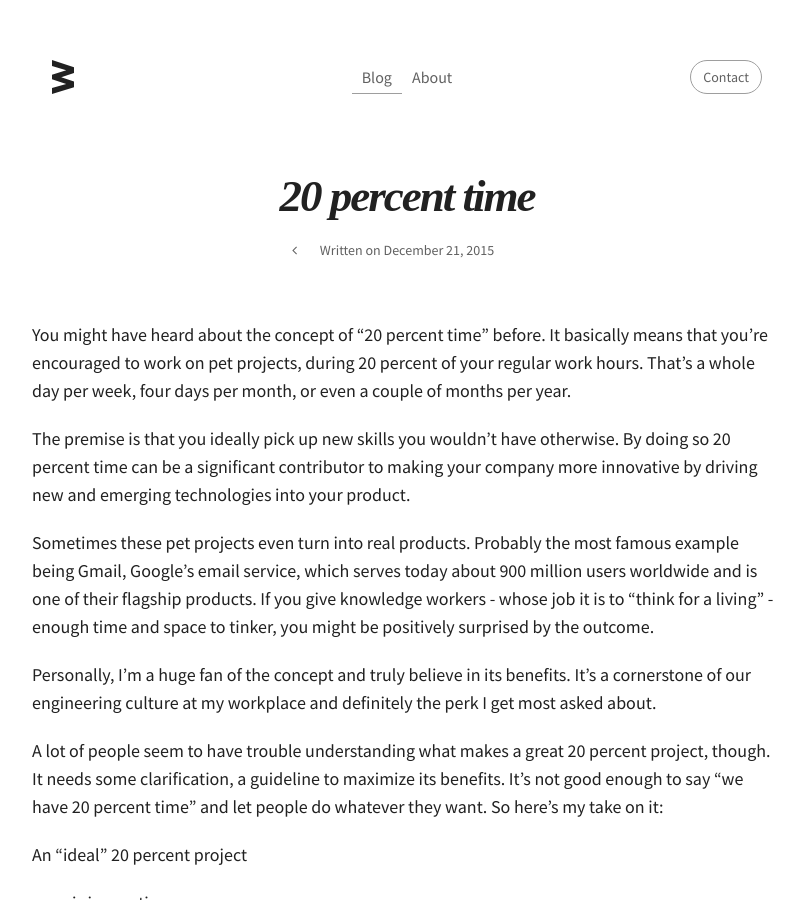
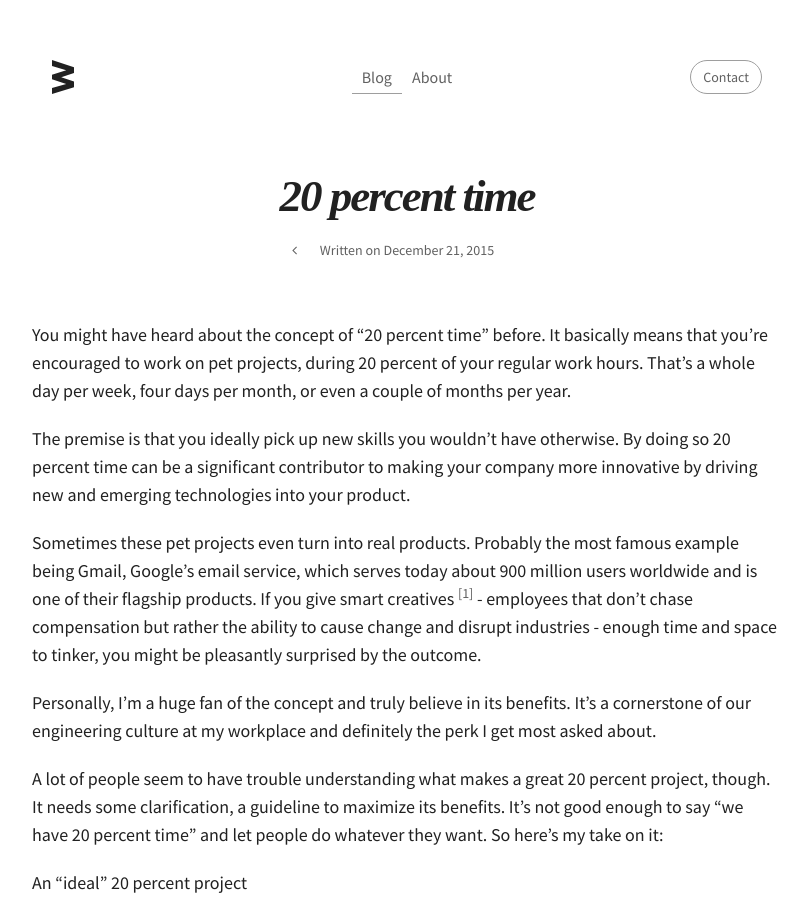
Before and after one commit to martinbuberl/martinbuberl.github.io, a Jekyll site: the page built from _posts/2015-12-21-20-percent-time.md, in a window 1280 px wide and 900 px high. Shown: the whole window, without its empty margins (233-1041 px from the left). Built offline with Jekyll 4.4.1, drawn with Linux system fonts in a browser that asks for light colours; nearby versions of some CDN libraries; some web fonts are replaced; Markdown is read by kramdown in place of the engine named in the settings; some of the changed text lies outside the part shown.

Commit message:
Replaced knowledge workers with smart creatives

```diff
--- a/_posts/2015-12-21-20-percent-time.md
+++ b/_posts/2015-12-21-20-percent-time.md
@@ -11,7 +11,7 @@ You might have heard about the concept of “20 percent time” before. It basic
 
 The premise is that you ideally pick up new skills you wouldn’t have otherwise. By doing so 20 percent time can be a significant contributor to making your company more innovative by driving new and emerging technologies into your product.
 
-Sometimes these pet projects even turn into real products. Probably the most famous example being Gmail, Google’s email service, which serves today about 900 million users worldwide and is one of their flagship products. If you give knowledge workers - whose job it is to “think for a living” - enough time and space to tinker, you might be positively surprised by the outcome.
+Sometimes these pet projects even turn into real products. Probably the most famous example being Gmail, Google’s email service, which serves today about 900 million users worldwide and is one of their flagship products. If you give smart creatives <sup id="cite_ref-1" class="reference"><a href="#cite_note-1">[1]</a></sup> - employees that don't chase compensation but rather the ability to cause change and disrupt industries - enough time and space to tinker, you might be pleasantly surprised by the outcome.
 
 Personally, I’m a huge fan of the concept and truly believe in its benefits. It’s a cornerstone of our engineering culture at my workplace and definitely the perk I get most asked about.
 
@@ -51,3 +51,7 @@ Overall, your company is trusting you by giving you the freedom to learn on your
 Note that this is a suggestion, and never let it inhibit your creativity. Afterall, nobody knows what types of projects eventually benefit your company - and that’s part of the charm here.
 
 Enjoy your 20 percent time.
+
+<ol class="reference">
+  <li id="cite_note-1">The term “smart creatives” was coined in a book, called <a target="_blank" href="http://www.amazon.com/How-Google-Works-Eric-Schmidt/dp/1455582344/ref=as_li_ss_tl?ie=UTF8&qid=1462409890&sr=8-1&keywords=how+google+works&linkCode=ll1&tag=martinbuberl-20&linkId=88a48c2a02fd376aac223414e3bf78d4">How Google Works</a>, by Joshua Rosenberg and former Google CEO Eric Schmidt.</li>
+<ol>
```
